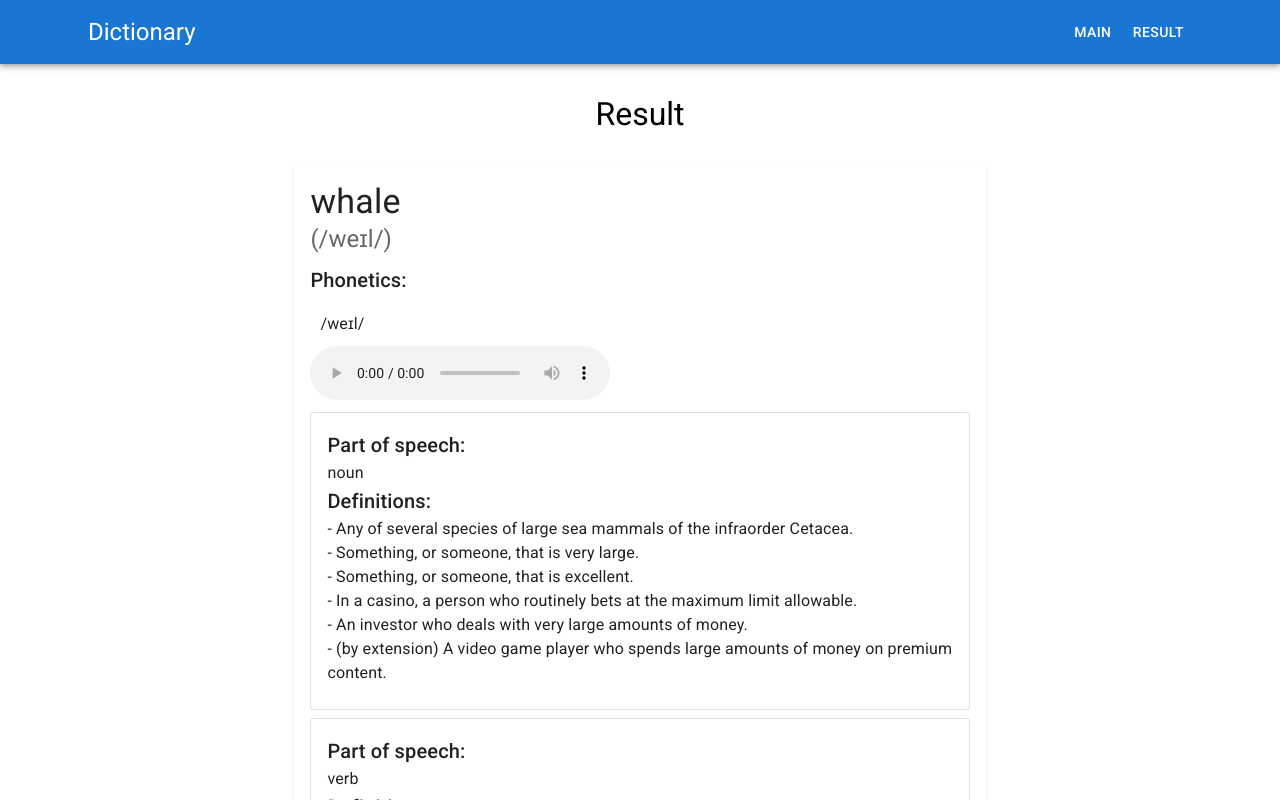
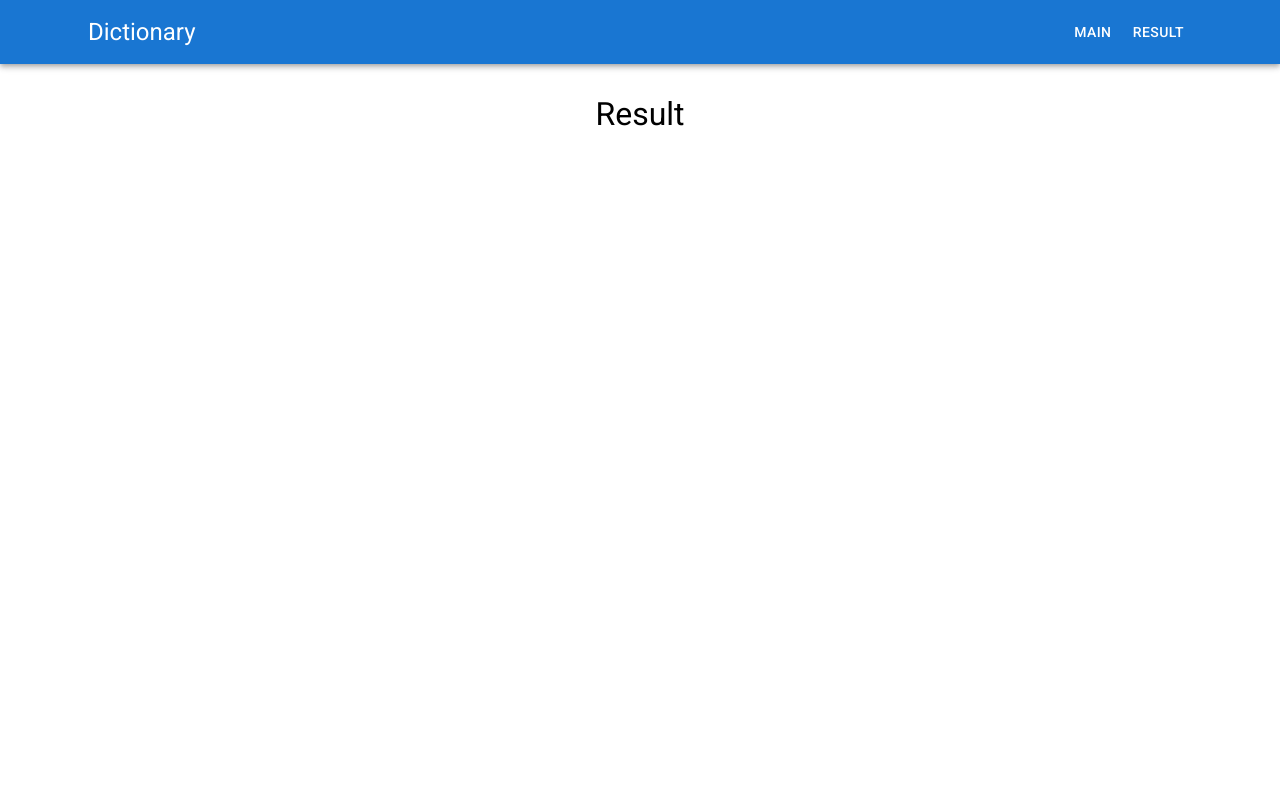
Before and after one commit to andreibelyun/dictionary-test-task, a React (Create React App) app: page /pages/result in a window 1280 px wide. Shown: the top 800 px of the page. Built offline with nearby package versions, Linux system fonts and the light colour scheme.

Commit message:
feat: implement word search

```diff
--- a/src/components/App.tsx
+++ b/src/components/App.tsx
@@ -17,7 +17,7 @@ function App() {
           <Route path="/pages/main" element={<Main />} />
           <Route path="/pages/result" element={<Result />} />
           <Route path="/:word" element={<NotFound />} />
-          <Route path="*" element={<NotFound />} />
+          <Route path={'*' || '/pages/not-found'} element={<NotFound />} />
         </Routes>
       </Container>
     </>
--- a/src/components/Main.tsx
+++ b/src/components/Main.tsx
@@ -1,4 +1,5 @@
 import React, { useState } from 'react';
+import { useNavigate } from 'react-router-dom';
 import {
   Typography,
   TextField,
@@ -6,19 +7,35 @@ import {
   Button,
   CircularProgress
 } from '@mui/material';
+import { useAppDispatch, useAppSelector } from '../utils/hooks';
+import { fetchWord } from '../features/word/wordSlice';
 
 function Main() {
+  const navigate = useNavigate();
+  const dispatch = useAppDispatch();
+
   const [searchKey, setSearchKey] = useState('');
 
-  const [loading, setLoading] = useState(true);
+  const { loading } = useAppSelector((state) => state.words);
 
   const handleInput = (e: React.ChangeEvent<HTMLInputElement>) => {
     setSearchKey(e.target.value);
   };
 
+  const handleSearchSuccess = () => {
+    navigate('/pages/result');
+  };
+
+  const handleSearchFail = () => {
+    navigate('/pages/not-found');
+  };
+
   const handleSearch = (e: React.FormEvent<HTMLFormElement>) => {
     e.preventDefault();
-    setLoading(!loading);
+    dispatch(fetchWord(searchKey))
+      .unwrap()
+      .then(handleSearchSuccess)
+      .catch(handleSearchFail);
   };
 
   return (
--- a/src/components/WordList.tsx
+++ b/src/components/WordList.tsx
@@ -1,124 +1,13 @@
 import React from 'react';
 import WordCard from './WordCard';
-
-const words = [
-  {
-    word: 'whale',
-    phonetic: '/weɪl/',
-    phonetics: [
-      {
-        text: '/weɪl/',
-        audio:
-          'https://api.dictionaryapi.dev/media/pronunciations/en/whale-us.mp3',
-        sourceUrl: 'https://commons.wikimedia.org/w/index.php?curid=623343',
-        license: {
-          name: 'BY-SA 3.0',
-          url: 'https://creativecommons.org/licenses/by-sa/3.0'
-        }
-      }
-    ],
-    meanings: [
-      {
-        partOfSpeech: 'noun',
-        definitions: [
-          {
-            definition:
-              'Any of several species of large sea mammals of the infraorder Cetacea.',
-            synonyms: [],
-            antonyms: []
-          },
-          {
-            definition: 'Something, or someone, that is very large.',
-            synonyms: [],
-            antonyms: []
-          },
-          {
-            definition: 'Something, or someone, that is excellent.',
-            synonyms: [],
-            antonyms: []
-          },
-          {
-            definition:
-              'In a casino, a person who routinely bets at the maximum limit allowable.',
-            synonyms: [],
-            antonyms: []
-          },
-          {
-            definition:
-              'An investor who deals with very large amounts of money.',
-            synonyms: [],
-            antonyms: []
-          },
-          {
-            definition:
-              '(by extension) A video game player who spends large amounts of money on premium content.',
-            synonyms: [],
-            antonyms: []
-          }
-        ],
-        synonyms: [],
-        antonyms: []
-      },
-      {
-        partOfSpeech: 'verb',
-        definitions: [
-          {
-            definition: 'To hunt for whales.',
-            synonyms: [],
-            antonyms: []
-          }
-        ],
-        synonyms: [],
-        antonyms: []
-      }
-    ],
-    license: {
-      name: 'CC BY-SA 3.0',
-      url: 'https://creativecommons.org/licenses/by-sa/3.0'
-    },
-    sourceUrls: ['https://en.wiktionary.org/wiki/whale']
-  },
-  {
-    word: 'whale',
-    phonetic: '/weɪl/',
-    phonetics: [
-      {
-        text: '/weɪl/',
-        audio:
-          'https://api.dictionaryapi.dev/media/pronunciations/en/whale-us.mp3',
-        sourceUrl: 'https://commons.wikimedia.org/w/index.php?curid=623343',
-        license: {
-          name: 'BY-SA 3.0',
-          url: 'https://creativecommons.org/licenses/by-sa/3.0'
-        }
-      }
-    ],
-    meanings: [
-      {
-        partOfSpeech: 'verb',
-        definitions: [
-          {
-            definition: 'To thrash, to flog, to beat vigorously or soundly.',
-            synonyms: [],
-            antonyms: []
-          }
-        ],
-        synonyms: [],
-        antonyms: []
-      }
-    ],
-    license: {
-      name: 'CC BY-SA 3.0',
-      url: 'https://creativecommons.org/licenses/by-sa/3.0'
-    },
-    sourceUrls: ['https://en.wiktionary.org/wiki/whale']
-  }
-];
+import { useAppSelector } from '../utils/hooks';
 
 function WordList() {
+  const words = useAppSelector((state) => state.words);
+
   return (
     <section>
-      {words.map((word) => (
+      {words.words.map((word) => (
         <WordCard word={word} />
       ))}
     </section>
--- a/src/features/word/wordSlice.ts
+++ b/src/features/word/wordSlice.ts
@@ -4,40 +4,42 @@ import { Word } from '../../types/word';
 
 type State = {
   words: Word[];
-  status: string;
-  error: string;
+  loading: boolean;
+  error: string | null;
 };
 
 const initialState: State = {
   words: [],
-  status: '',
+  loading: false,
   error: ''
 };
 
+export const fetchWord = createAsyncThunk<
+  Word[],
+  string,
+  { rejectValue: string }
+>('word/fetchWord', (text, { rejectWithValue }) => getWord(text)
+  .then((data) => data)
+  .catch((error) => rejectWithValue(error.message)));
+
 export const wordSlice = createSlice({
-  name: 'word',
+  name: 'words',
   initialState,
-  reducers: {
-    setWord: (state, action) => {
+  reducers: {},
+  extraReducers: (builder) => {
+    builder.addCase(fetchWord.pending, (state) => {
+      state.loading = true;
+      state.error = null;
+    });
+    builder.addCase(fetchWord.fulfilled, (state, action) => {
       state.words = action.payload;
-    }
+      state.loading = false;
+    });
+    builder.addCase(fetchWord.rejected, (state, action) => {
+      state.loading = false;
+      state.error = action.payload || 'Default error';
+    });
   }
-  // extraReducers {
-  //     [fetchWord.fulfilled]: () => { },
-  //     [fetchWord.pending]: () => { },
-  //     [fetchWord.rejected]: () => { },
-  // }
 });
 
-export const { setWord } = wordSlice.actions;
-
-export const fetchWord = createAsyncThunk(
-  'word/fetchWord',
-  (arg: string, thunkApi) => {
-    getWord(arg).then((data) => {
-      thunkApi.dispatch(setWord(data));
-    });
-  }
-);
-
 export default wordSlice.reducer;
--- a/src/store/store.ts
+++ b/src/store/store.ts
@@ -3,7 +3,7 @@ import wordReducer from '../features/word/wordSlice';
 
 const store = configureStore({
   reducer: {
-    word: wordReducer
+    words: wordReducer
   }
 });
 
--- a/src/utils/wordApi.ts
+++ b/src/utils/wordApi.ts
@@ -1,10 +1,12 @@
-const apiUrl = 'https://api.dictionaryapi.dev/api/v2/entries/en/';
+import { Word } from '../types/word';
 
-const chechResponse = (res: any) => {
-  if (res.ok) {
-    return res.json();
-  }
-  throw new Error(`Response is not ok with status ${res.status}`);
-};
+const apiUrl = 'https://api.dictionaryapi.dev/api/v2/entries/en';
 
-export const getWord = (word: any) => fetch(apiUrl + word).then(chechResponse);
+export function getWord(word: string): Promise<Word[]> {
+  return fetch(`${apiUrl}/${word}`).then((res) => {
+    if (res.ok) {
+      return res.json();
+    }
+    throw new Error(`Response is not ok with status ${res.status}`);
+  });
+}
```
